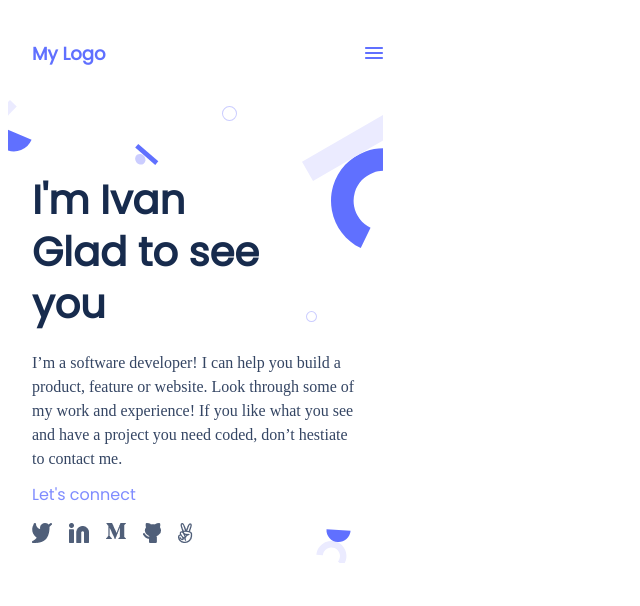
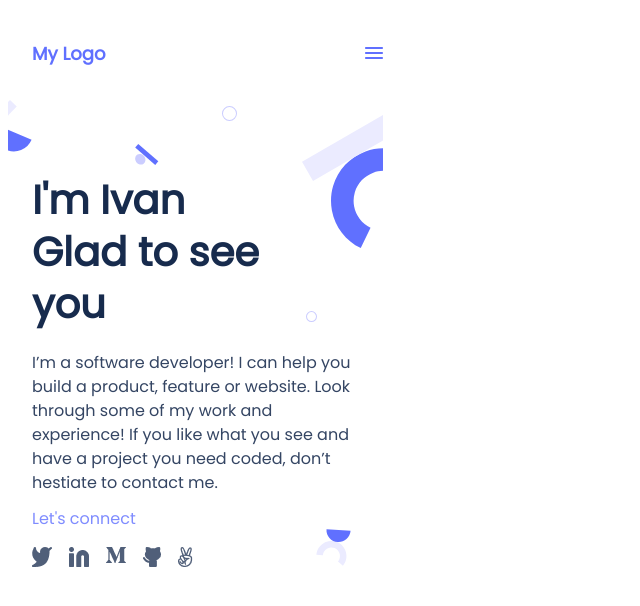
Before and after one commit to iKuartz/Portfolio-flex, a plain HTML site: page index.html in a window 1280 px wide. Shown: the whole page, without its empty margins (0-640 px from the left). Drawn offline with Linux system fonts and the light colour scheme.

Commit message:
linter corrections

```diff
--- a/styles.css
+++ b/styles.css
@@ -102,8 +102,13 @@ h1 {
   width: 327px;
   left: 24px;
   top: 276px;
-  font-family:
-    font-style: normal;
+  font-family: Poppins,
+  "Gill Sans",
+  "Gill Sans MT",
+  Calibri,
+  "Trebuchet MS",
+  sans-serif;
+  font-style: normal;
   font-weight: normal;
   font-size: 16px;
   line-height: 24px;
```
